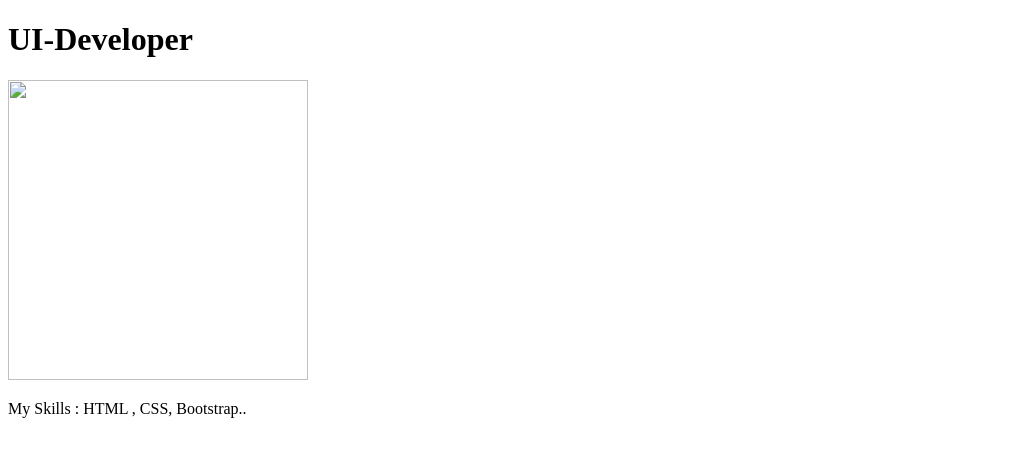
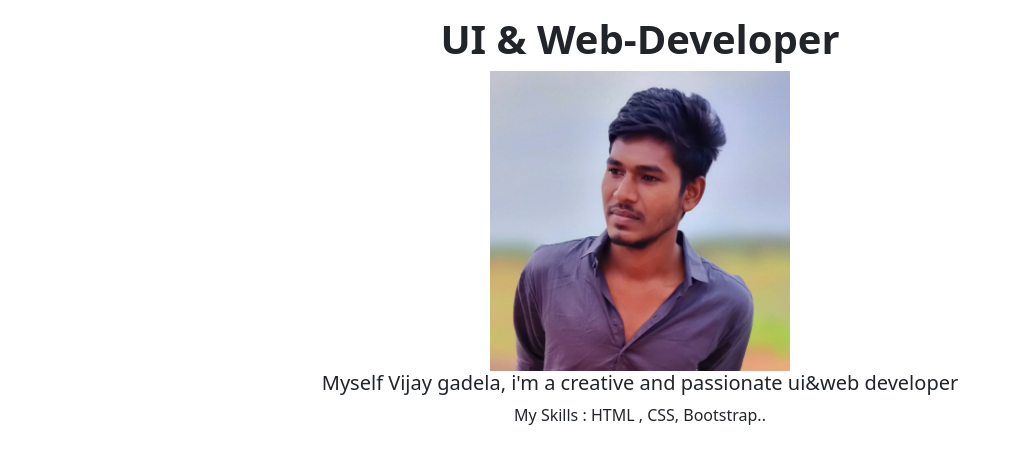
Before and after one commit to vijaygadela17/my-portfolio, a website: page public/index.html in a window 1280 px wide. Shown: the whole page, without its empty margins (0-1010 px from the left). Drawn offline with nearby package versions, Linux system fonts and the light colour scheme; files that its build step writes are made by us from their sources.

Commit message:
version-2
index.html
images
updated

```diff
--- a/public/images/index.html
+++ b/public/index.html
@@ -4,13 +4,28 @@
     <meta charset="UTF-8">
     <meta name="viewport" content="width=device-width, initial-scale=1.0">
     <title>UI-Portfolio</title>
-    <link rel="stylesheet" href="https://cdn.jsdelivr.net/npm/bootstrap-icons@1.11.1/font/bootstrap-icons.css"&gt;
+    <link rel="stylesheet" href="style.css">
+    <link rel="stylesheet" href="https://cdn.jsdelivr.net/npm/bootstrap-icons@1.11.1/font/bootstrap-icons.css"&gt;>
     <link href="https://cdn.jsdelivr.net/npm/bootstrap@5.3.2/dist/css/bootstrap.min.css" rel="stylesheet" integrity="sha384-T3c6CoIi6uLrA9TneNEoa7RxnatzjcDSCmG1MXxSR1GAsXEV/Dwwykc2MPK8M2HN" crossorigin="anonymous">
     <script src="https://cdn.jsdelivr.net/npm/bootstrap@5.3.2/dist/js/bootstrap.bundle.min.js" integrity="sha384-C6RzsynM9kWDrMNeT87bh95OGNyZPhcTNXj1NW7RuBCsyN/o0jlpcV8Qyq46cDfL" crossorigin="anonymous"></script>
+    <style>
+        .main{
+            justify-content: center;
+            text-align: center;
+        }
+        h1{
+            font-weight: bold;
+            padding-top: 15px;
+
+        }
+    </style>
 </head>
 <body class="container-fluid">
-    <h1>UI-Developer</h1>
-    <img src="public/images/men-fashion.jpeg" width="300" height="300">
-    <p>My Skills : HTML , CSS, Bootstrap..</p>
+    <div class="main">
+        <h1>UI & Web-Developer</h1>
+        <img src="./images/profile1.jpg" width="300" height="300">
+        <h5>Myself Vijay gadela, i'm a creative and passionate ui&web developer</h5>
+        <p>My Skills : HTML , CSS, Bootstrap..</p>
+    </div>
 </body>
 </html>
--- /dev/null
+++ b/src/style.css
@@ -0,0 +1,4 @@
+h1{
+    text-align: center;
+    font-weight: bold;
+}
```
Also changed, not shown: public/images/profile1.jpg (added).
